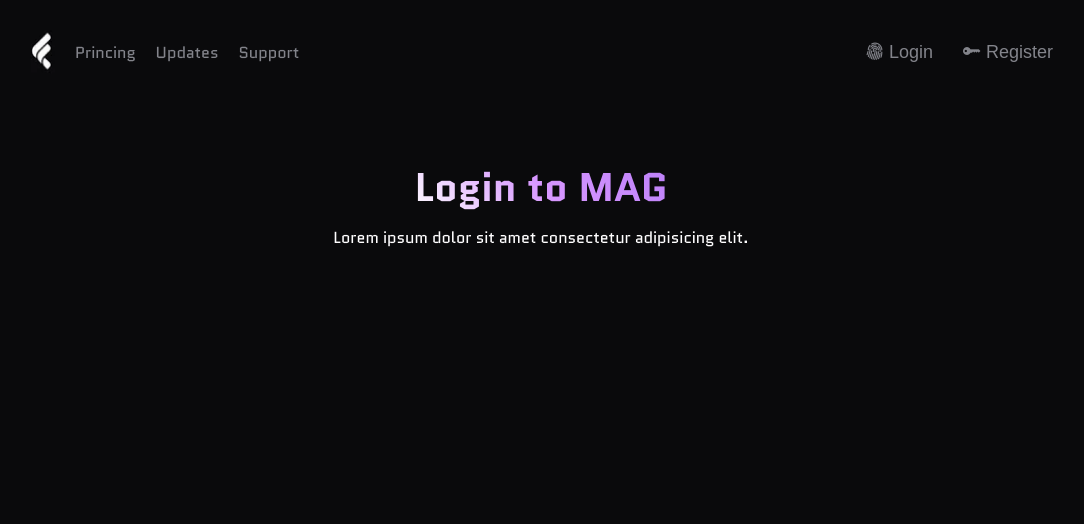
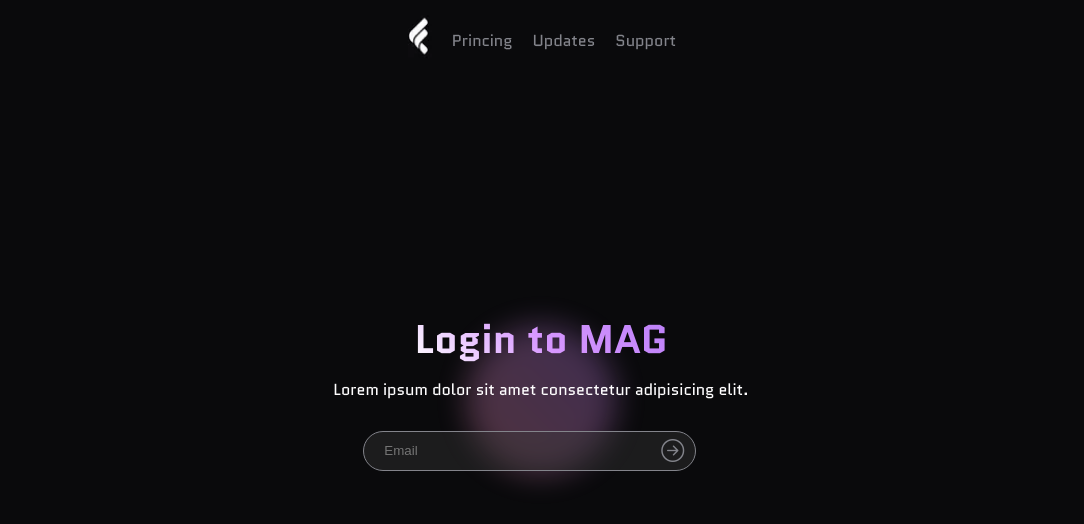
Before and after one commit to CarlosAugustoRodrigues/DB, a plain HTML site: page ProgrammingTests/IHG/front/login.html in a window 1280 px wide. Shown: the whole page, without its empty margins (99-1183 px from the left). Drawn offline with nearby package versions, Linux system fonts and the light colour scheme; a web font is replaced by a local one.

Commit message:
Front-Login

```diff
--- a/ProgrammingTests/IHG/front/login.html
+++ b/ProgrammingTests/IHG/front/login.html
@@ -8,10 +8,10 @@
     <link rel="stylesheet" href="https://cdn.jsdelivr.net/npm/bootstrap-icons@1.11.3/font/bootstrap-icons.min.css">
 </head>
 <body>
-    <header>
+    <header class="lr-navigation">
 
         <div class="logo navigation">
-            <img src="imgs/Logo.png">
+            <a href="index.html"><img src="imgs/Logo.png"></a>
 
             <nav>
                 <ul>
@@ -21,20 +21,20 @@
                 </ul>
             </nav>
         </div>
-
-
-
-        <div class="RL-buttons">
-            <button class="login"><i class="bi bi-fingerprint"></i>Login</button>
-            <button class="register"><i class="bi bi-key-fill"></i>Register</button>
-        </div>
-
     </header>
-    <main>
+    <main class="lr-page">
         <div class="main-view">
+            <span class="bg-blubble"></span>
             <div class="center-text">
                 <h1>Login to MAG</h1>
                 <p>Lorem ipsum dolor sit amet consectetur adipisicing elit.</p>
+            </div>
+
+            <div class="form-container">
+                <form>
+                    <input type="email" name="email" id="email" placeholder="Email" required>
+                    <i class="bi bi-arrow-right-circle form-submit" onclick="login()"></i>
+                </form>
             </div>
         </div>
     </main>
--- a/ProgrammingTests/IHG/front/style.css
+++ b/ProgrammingTests/IHG/front/style.css
@@ -52,7 +52,7 @@ header {
     display: flex;
     justify-content: space-between;
     margin-inline: 10%;
-    margin-block: 30px;
+    height: 10vh;
 }
 
 .navigation {
@@ -82,7 +82,7 @@ header ul li:hover {
     gap: 30px;
 }
 
-.RL-buttons button {
+.RL-buttons a {
     display: flex;
     gap: 5px;
     align-items: center;
@@ -97,7 +97,7 @@ header ul li:hover {
     cursor: pointer;
 }
 
-.RL-buttons button:hover {
+.RL-buttons a:hover {
     color: var(--primary-text);
 }
 
@@ -144,3 +144,99 @@ header ul li:hover {
 .main-view img {
     width: calc(100% - 160px);
 }
+
+/* Login & Register */
+
+.bg-blubble {
+    position: absolute;
+
+    top: 50%;
+    left: 50%;
+
+    transform: translate(-50%, -50%);
+
+    width: 150px;
+    height: 150px;
+
+    /* border-radius: 100%; */
+
+    background: linear-gradient(45deg, var(--pink-100), var(--purple-100));
+
+    z-index: -1;
+
+    /* filter: blur(15px); */
+    opacity: 0.3;
+
+    animation: blur 5s infinite;
+}
+
+@keyframes blur {
+    0%, 100% {
+        filter: blur(15px);
+        border-radius: 50%;
+    }
+    50% {
+        filter: blur(7px);
+        border-radius: 35%;
+    }
+
+}
+
+.lr-navigation {
+    display: flex;
+    align-items: center;
+    justify-content: center;
+}
+
+.lr-page {
+    display: flex;
+    align-items: center;
+    justify-content: center;
+
+    height: 75vh;
+}
+
+.lr-page > .main-view {
+    margin: 0;
+    gap: 30px;
+}
+
+.form-container {
+    display: flex;
+    flex-direction: column;
+    width: 100%;
+}
+
+.form-container form {
+    display: flex;
+    justify-content: center;
+    align-items: center;
+}
+
+.form-container input {
+    position: relative;
+    width: 80%;
+    height: 40px;
+
+    background: rgba(55, 55, 55, 0.4);
+    outline: none;
+    border: 1px solid var(--inactive);
+    border-radius: 25px;
+
+    padding: 0 20px;
+
+    color: var(--primary-text);
+}
+
+.form-submit {
+    display: flex;
+    transform: translateX(-150%);
+
+    font-size: 23px;
+    color: var(--inactive);
+    cursor: pointer;
+}
+
+.form-submit:hover {
+    color: var(--primary-text);
+}
```
Also changed, not shown: ProgrammingTests/IHG/front/index.html (+3 -3 lines).
